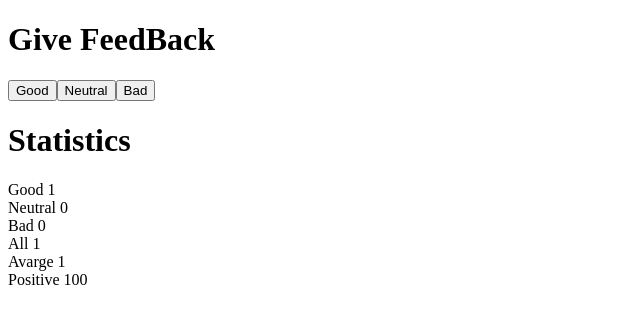
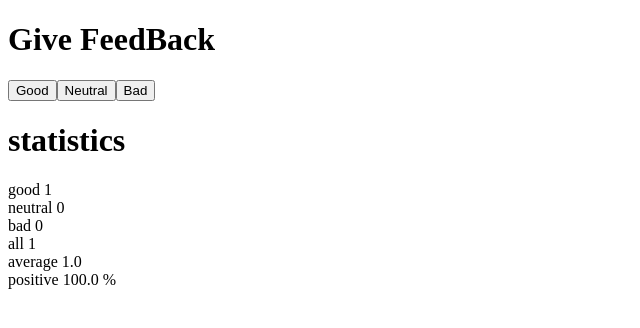
Before and after one commit to Alitsuli/FullStackOpen2022, a React (Create React App) app in the folder Osa1/part1/: page / in a window 1280 px wide. Both pictures are taken after a click on the button "Good". Shown: the top 328 px of the page, without its empty margins (0-640 px from the left). Built offline with nearby package versions, Linux system fonts and the light colour scheme.

Commit message:
unicafe step5

```diff
--- a/Osa1/part1/src/Unicafe.js
+++ b/Osa1/part1/src/Unicafe.js
@@ -1,6 +1,35 @@
 import React, { Component } from "react";
 import { useState } from "react";
 
+const Button = (p) => {
+  return (
+    <>
+      <button onClick={p.handleClick}>{p.text}</button>
+    </>
+  );
+};
+const StatisticLine = (p) => {
+  if (p.text === "positive") {
+    return (
+      <div>
+        {p.text} {p.value.toFixed(1)} %
+      </div>
+    );
+  }
+  if (p.text === "average") {
+    return (
+      <div>
+        {p.text} {p.value.toFixed(1)}
+      </div>
+    );
+  } else {
+    return (
+      <div>
+        {p.text} {p.value}
+      </div>
+    );
+  }
+};
 const Statistics = (p) => {
   if (p.all === 0) {
     return (
@@ -11,25 +40,13 @@ const Statistics = (p) => {
   }
   return (
     <div>
-      <h1>{p.text}</h1>
-      <div>
-        <a>Good {p.good}</a>
-      </div>
-      <div>
-        <a>Neutral {p.neutral}</a>
-      </div>
-      <div>
-        <a>Bad {p.bad}</a>
-      </div>
-      <div>
-        <a>All {p.all}</a>
-      </div>
-      <div>
-        <a>Avarge {p.avarge}</a>
-      </div>
-      <div>
-        <a>Positive {p.positive}</a>
-      </div>
+      <h1>statistics</h1>
+      <StatisticLine text="good" value={p.good} />
+      <StatisticLine text="neutral" value={p.neutral} />
+      <StatisticLine text="bad" value={p.bad} />
+      <StatisticLine text="all" value={p.all} />
+      <StatisticLine text="average" value={p.avarge} />
+      <StatisticLine text="positive" value={p.positive} />
     </div>
   );
 };
@@ -57,9 +74,9 @@ const Unicafe = () => {
   return (
     <div>
       <h1>Give FeedBack</h1>
-      <button onClick={sumGood}>Good</button>
-      <button onClick={sumNeutral}>Neutral</button>
-      <button onClick={sumBad}>Bad</button>
+      <Button handleClick={sumGood} text={"Good"} />
+      <Button handleClick={sumNeutral} text={"Neutral"} />
+      <Button handleClick={sumBad} text={"Bad"} />
       <Statistics
         text={"Statistics"}
         good={good}
```
